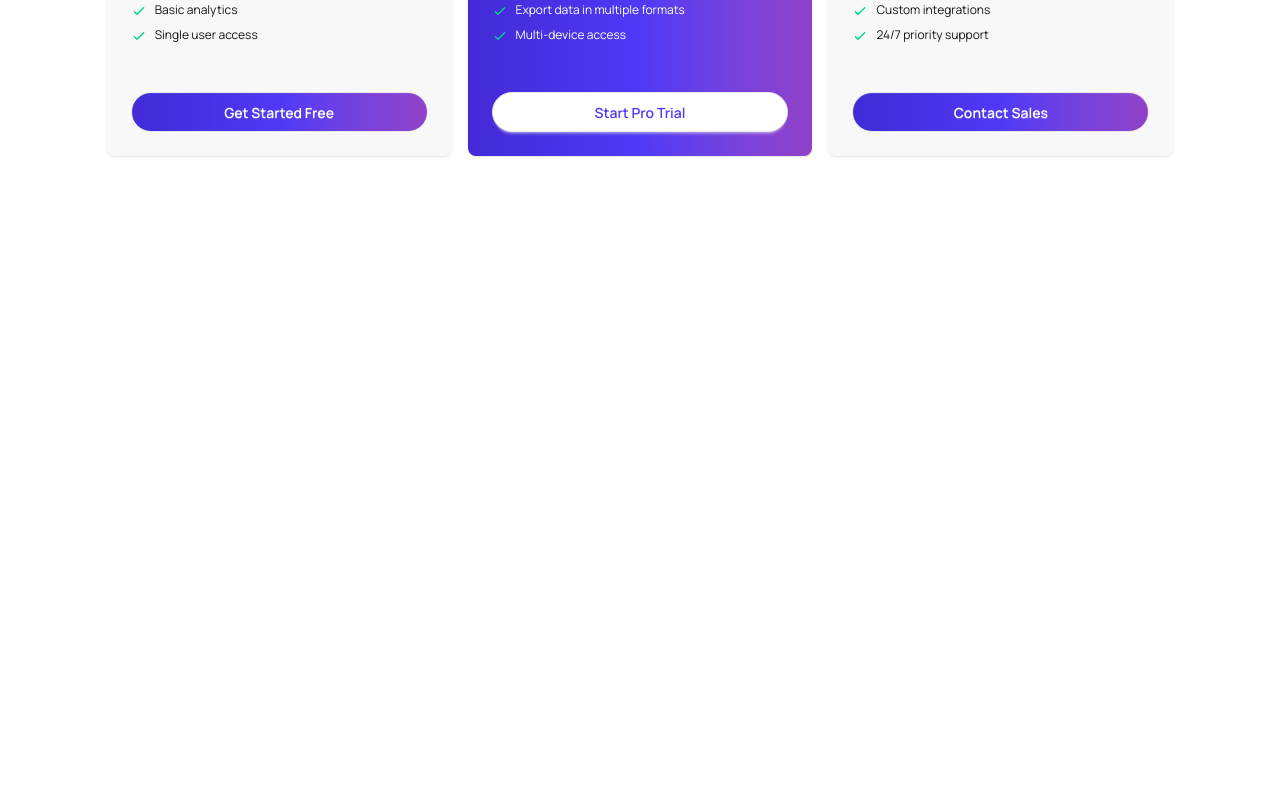
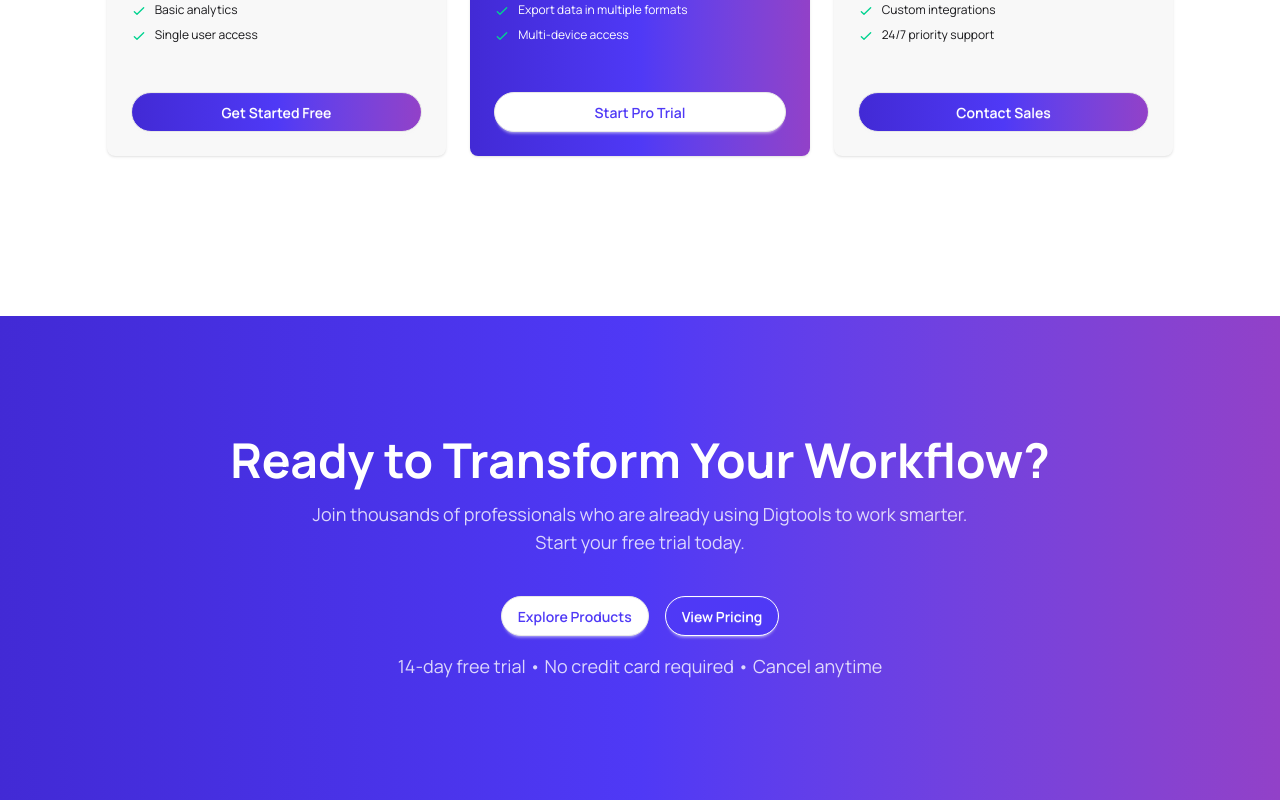
Before and after one commit to khanm206/dig_tools, a React (Vite) app: page / in a window 1280 px wide. Shown: the part 4765-5565 px from the top of the page. Before the commit the page ends 5081 px from the top, so only its background shows below. Built offline with nearby package versions, Linux system fonts and the light colour scheme.

Commit message:
explore more section added || 1 April 2026 05:08 PM}

```diff
--- a/src/App.jsx
+++ b/src/App.jsx
@@ -7,6 +7,7 @@
 import { useState } from "react";
 import Steps from "./components/getStarted/Steps";
 import MembershipData from "./components/membership/MembershipData";
+import ExploreMore from "./components/exploreMore/ExploreMore";
 
 function App() {
   const [chart, setChart] = useState([]);
@@ -24,6 +25,8 @@
 
       <MembershipData></MembershipData>
 
+      <ExploreMore></ExploreMore>
+
       <ToastContainer></ToastContainer>
     </>
   );
--- /dev/null
+++ b/src/components/exploreMore/ExploreMore.jsx
@@ -0,0 +1,33 @@
+import React from "react";
+
+const ExploreMore = () => {
+  return (
+    <section className="bg-linear-to-r from-primary via-[#4F39F6] to-[#9241c8] text-white">
+      <div className="space-y-4 w-10/12 mx-auto py-30">
+        <h2 className="text-5xl font-bold text-center">
+          Ready to Transform Your Workflow?
+        </h2>
+        <p className="text-center text-lg text-white/80">
+          Join thousands of professionals who are already using Digtools to work
+          smarter.
+          <br />
+          Start your free trial today.
+        </p>
+        <br />
+        <div className="flex gap-4 justify-center">
+          <button className="btn rounded-4xl bg-white text-[#4F39F6]">
+            Explore Products
+          </button>
+          <button className="btn rounded-4xl bg-[#4F39F6] text-white border border-white">
+            View Pricing
+          </button>
+        </div>
+        <p className="text-center text-lg text-white/80">
+          14-day free trial • No credit card required • Cancel anytime
+        </p>
+      </div>
+    </section>
+  );
+};
+
+export default ExploreMore;
--- a/src/components/membership/MembershipCards.jsx
+++ b/src/components/membership/MembershipCards.jsx
@@ -4,7 +4,7 @@
 const MembershipCards = ({ membershipDataPromise }) => {
   const { data } = use(membershipDataPromise);
   return (
-    <div className="grid grid-cols-3 gap-4">
+    <div className="grid grid-cols-3 gap-6">
       {data.map((res) => (
         <MembershipCard key={res.id} res={res}></MembershipCard>
       ))}
```
